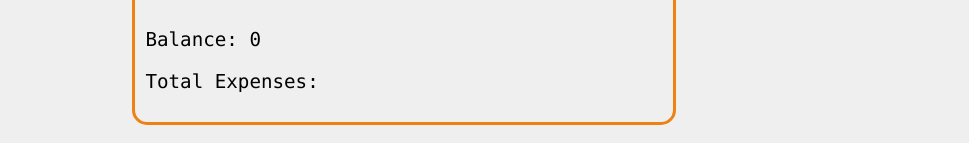
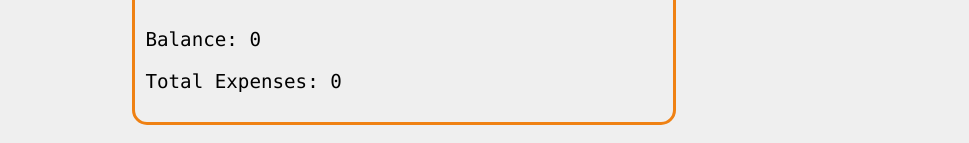
Before and after one commit to Dantallope/BigBoiBudgeting, a React (Create React App) app: page /budget in a window 1280 px wide. Shown: the part 449-592 px from the top of the page, without its empty margins (204-1173 px from the left). Built offline with nearby package versions, Linux system fonts and the light colour scheme.

Commit message:
got the expenditure calculation to finally work

```diff
--- a/src/css/budget.css
+++ b/src/css/budget.css
@@ -26,6 +26,7 @@ h2 {
   font-size: 1.5em;
   margin-top: 2em;
 }
+
 /* Style the Budget Tracker section */
 #budget-head {
   color: var(--white);
--- a/src/pages/budget.js
+++ b/src/pages/budget.js
@@ -6,7 +6,7 @@ function BudgetTracker() {
   const [totalAmount, setTotalAmount] = useState("");
   const [userAmount, setUserAmount] = useState("");
   const [productTitle, setProductTitle] = useState("");
-  const [expenseValue, setExpenseValue] = useState(0);
+  const [expenditureValue, setExpenditureValue] = useState(0);
   const [balanceValue, setBalanceValue] = useState(0);
   const [expensesList, setExpensesList] = useState([]);
 
@@ -29,7 +29,7 @@ function BudgetTracker() {
       return;
     }
     setBalanceValue(tempAmount);
-    setExpenseValue(0);
+    setExpenditureValue(0);
     setExpensesList([]);
     setTotalAmount("");
   };
@@ -40,14 +40,14 @@ function BudgetTracker() {
       return;
     }
     const expense = parseInt(userAmount);
-    const sum = expenseValue + expense;
+    const sum = expenditureValue + expense;
     const totalBalance = balanceValue - expense;
     if (totalBalance < 0) {
       alert("Let's try a little harder. . .");
       return;
     }
     setBalanceValue(totalBalance);
-    setExpenseValue(sum);
+    setExpenditureValue(sum);
     setExpensesList([
       ...expensesList,
       { productTitle: productTitle, amount: expense },
@@ -65,7 +65,7 @@ function BudgetTracker() {
       ...expensesList.slice(index + 1),
     ]);
     setBalanceValue(balanceValue + expense.amount);
-    setExpenseValue(setExpenseValue - expense.amount);
+    setExpenditureValue(expenditureValue - expense.amount);
   };
 
   const handleDeleteButtonClick = (index) => {
@@ -75,7 +75,7 @@ function BudgetTracker() {
       ...expensesList.slice(index + 1),
     ]);
     setBalanceValue(balanceValue + expense.amount);
-    setExpenseValue(setExpenseValue - expense.amount);
+    setExpenditureValue(expenditureValue - expense.amount);
   };
 
   return (
@@ -93,7 +93,7 @@ function BudgetTracker() {
       </label>
       <button id="setBudgetBttn" onClick={handleTotalAmountButtonClick}>Set Budget</button>
       <p>Balance: {balanceValue}</p>
-      <p>Total Expenses: {setExpenseValue}</p>
+      <p>Total Expenses: {expenditureValue}</p>
       </div>
 
       <div id="section-two">
```
